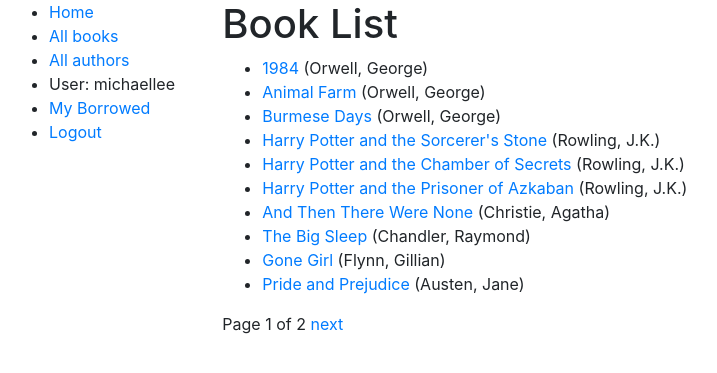
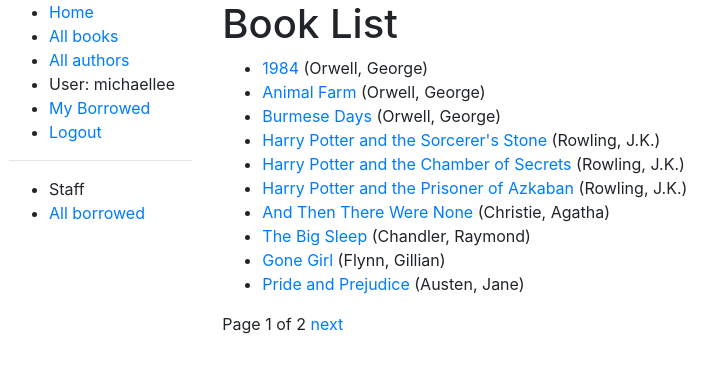
Before and after one commit to mlee0210/local-lib, a Django app: page /catalog/books/ in a window 1280 px wide. Shown: the top 373 px of the page, without its empty margins (6-723 px from the left). Run offline with Django 3.2, Linux system fonts and the light colour scheme; a user stored in the database is signed in; data comes from the database, SQL or seed files in the repository; both versions use the stored data as it was after the commit; some libraries are stand-ins or nearby versions.

Commit message:
Implemented feature for staff members to view all borrowed books

```diff
--- a/locallibrary/catalog/models.py
+++ b/locallibrary/catalog/models.py
@@ -61,6 +61,7 @@ class BookInstance(models.Model):
 
 	class Meta:
 		ordering=['due_back']
+		permissions = (("can_mark_returned", "Set book as returned"),)
 
 	def __str__(self):
 		return f'{self.id}({self.book.title})'
--- a/locallibrary/catalog/templates/base_generic.html
+++ b/locallibrary/catalog/templates/base_generic.html
@@ -24,9 +24,20 @@
             <li><a href="{% url 'my-borrowed' %}">My Borrowed</a></li>
             <li><a href="{% url 'logout' %}?next={{request.path}}">Logout</a></li>
           {% else %}
-            <li><a href="{% url 'login' %}?next={{reuqexzt.path}}">Login</a></li>
+            <li><a href="{% url 'login' %}?next={{request.path}}">Login</a></li>
           {% endif %}
         </ul>
+
+        {% if user.is_staff%}
+        <hr />
+        <ul class="sidebar-nav">
+          <li>Staff</li>
+          {% if perms.catalog.can_mark_returned %}
+            <li><a href="{% url 'all-borrowed' %}">All borrowed</a></li>
+          {% endif %}
+        </ul>
+        {% endif %}
+
      {% endblock %}
       </div>
       <div class="col-sm-10 ">{% block content %}{% endblock %}
--- a/locallibrary/catalog/urls.py
+++ b/locallibrary/catalog/urls.py
@@ -8,5 +8,6 @@ urlpatterns = [
 	path('authors/', views.AuthorListView.as_view(), name='authors'),
 	path('authors/<int:pk>', views.AuthorDetailView.as_view(), name='author-detail'),
 	path('mybooks/', views.LoanedBooksByUserListView.as_view(), name='my-borrowed'),
+	path(r'borrowed/', views.LoanedBooksAllListView.as_view(), name='all-borrowed'),
 
 ]
--- a/locallibrary/catalog/views.py
+++ b/locallibrary/catalog/views.py
@@ -95,3 +95,17 @@ class LoanedBooksByUserListView(LoginRequiredMixin,generic.ListView):
 
     def get_queryset(self):
         return BookInstance.objects.filter(borrower=self.request.user).filter(status__exact='o').order_by('due_back')
+
+
+from django.contrib.auth.mixins import PermissionRequiredMixin
+
+
+class LoanedBooksAllListView(PermissionRequiredMixin, generic.ListView):
+    """Generic class-based view listing all books on loan. Only visible to users with can_mark_returned permission."""
+    model = BookInstance
+    permission_required = 'catalog.can_mark_returned'
+    template_name = 'catalog/bookinstance_list_borrowed_all.html'
+    paginate_by = 10
+
+    def get_queryset(self):
+        return BookInstance.objects.filter(status__exact='o').order_by('due_back')
```
Also changed, not shown: locallibrary/catalog/templates/catalog/bookinstance_list_borrowed_all.html (added, +19 -0 lines), locallibrary/catalog/migrations/0004_auto_20200715_1012.py (added), locallibrary/catalog/templates/catalog/base_generic.html (added), locallibrary/db.sqlite3, 3 other files.
